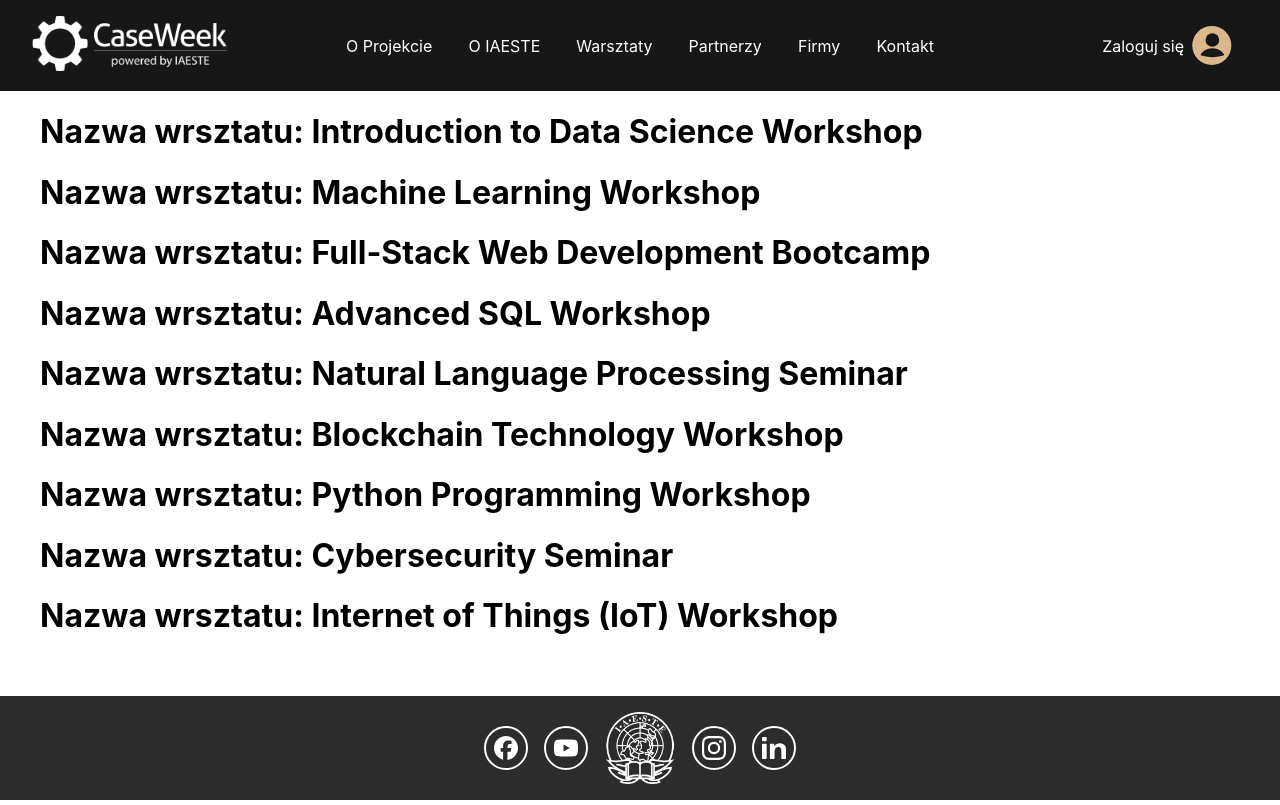
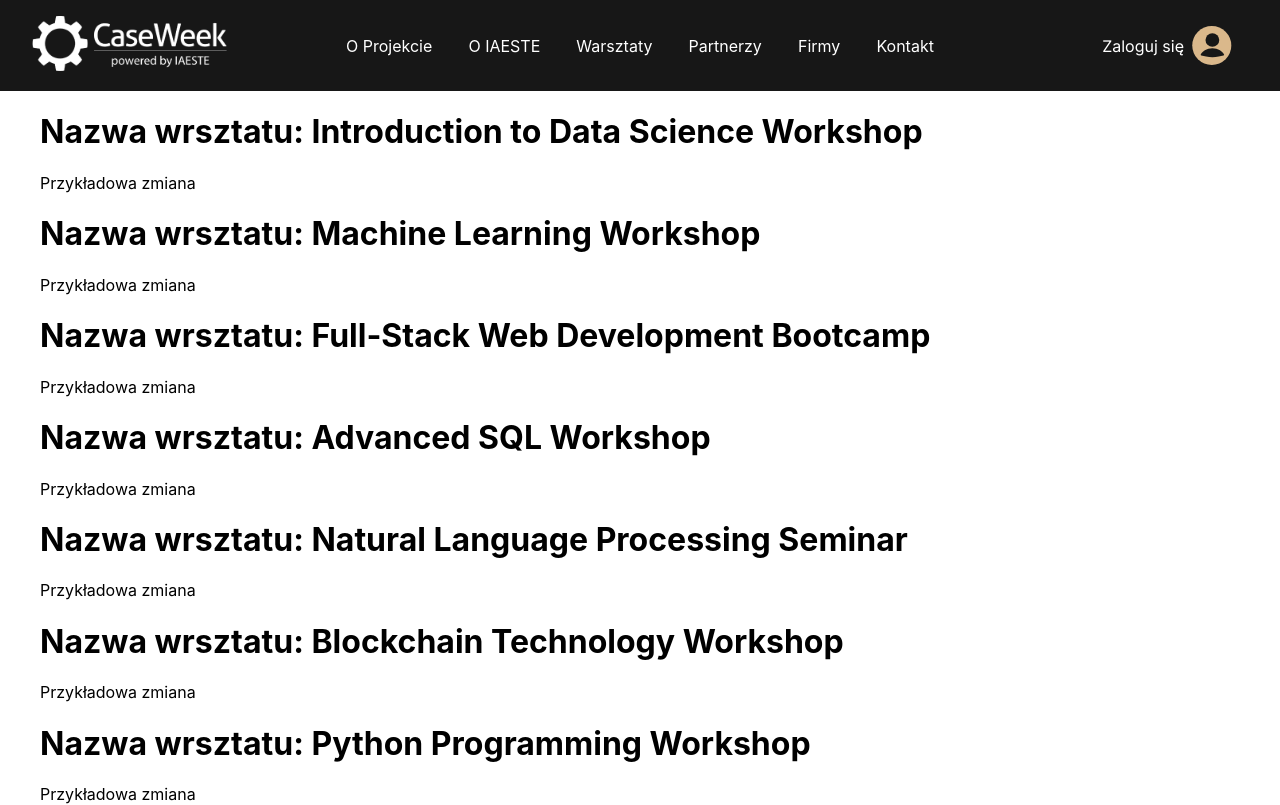
Before and after one commit to IAESTE-AGH/CaseWeek-app, a React (Create React App) app: page /warsztaty in a window 1280 px wide. Shown: the top 805 px of the page. Built offline with nearby package versions, Linux system fonts and the light colour scheme.

Commit message:
example change

```diff
--- a/src/components/pages/landing/workshops/WorkshopsList/WorkshopsList.tsx
+++ b/src/components/pages/landing/workshops/WorkshopsList/WorkshopsList.tsx
@@ -9,6 +9,7 @@ const WorkshopsList = () => {
             <Link to={workshop.id ? `/warsztaty/${workshop.id}` : "/warsztaty"} className={s.workshopLink}>
             <li>
                 <h1>Nazwa wrsztatu: {workshop.title}</h1>
+                <p>Przykładowa zmiana</p>
             </li>
         </Link>
 
```
